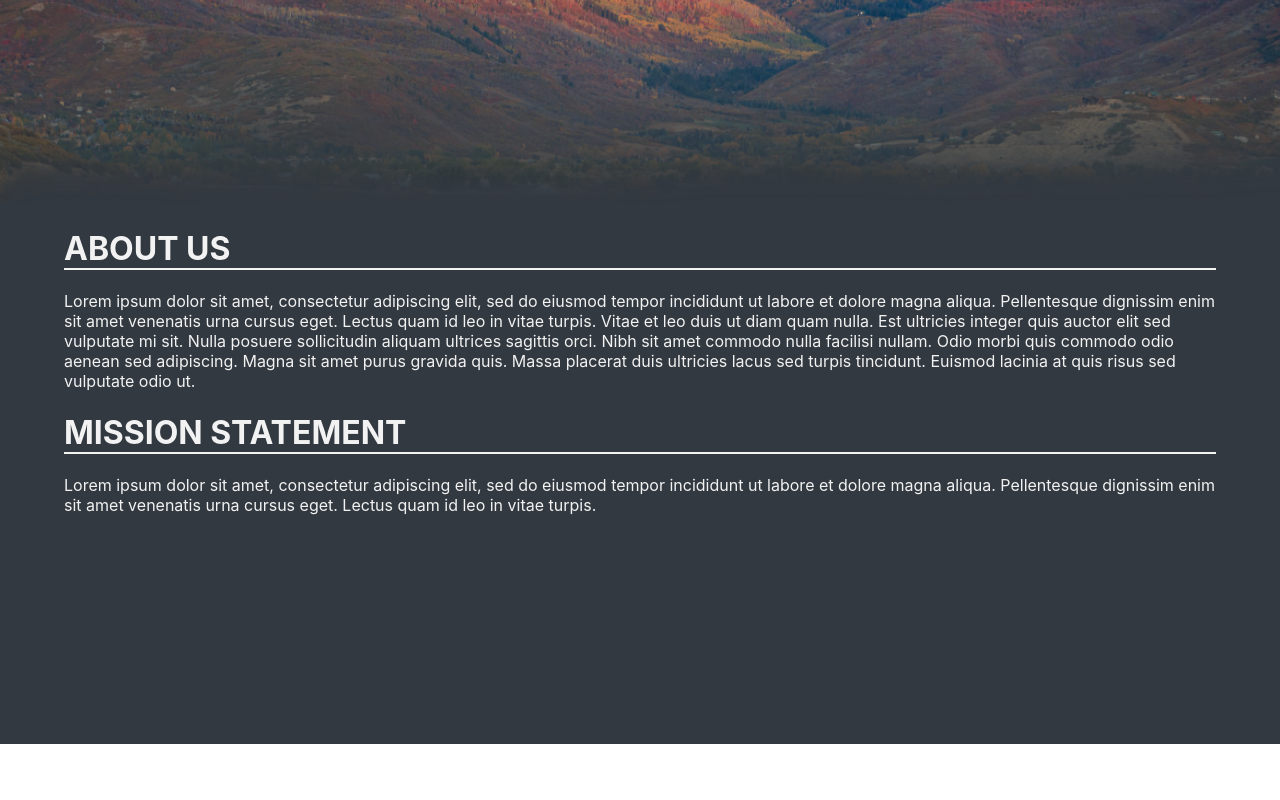
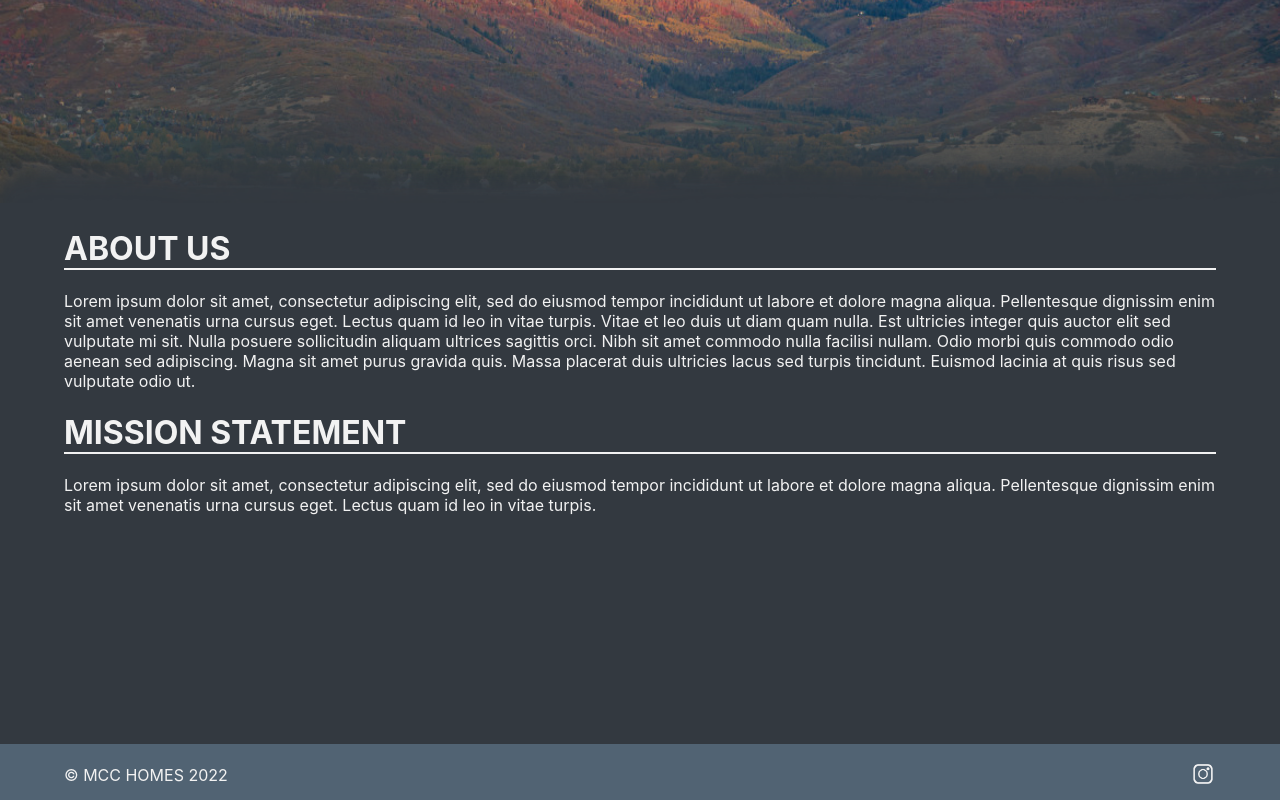
Before and after one commit to auditie/mcc-client, a React (Create React App) app: page /about in a window 1280 px wide. Shown: the part 362-1162 px from the top of the page. Before the commit the page ends 1106 px from the top, so only its background shows below. Built offline with nearby package versions, Linux system fonts and the light colour scheme; a web font is replaced by a local one.

Commit message:
Create footer and initial styling.

```diff
--- a/src/components/PageFooter/PageFooter.js
+++ b/src/components/PageFooter/PageFooter.js
@@ -1,9 +1,16 @@
 import './PageFooter.scss';
+import instaIcon from '../../assets/icons/insta-icon.png';
 
 const PageFooter = () => {
+    let currentYear = new Date().getFullYear();
     return (
         <div className='footer'>
-
+            <div className='footer__text'>
+                <p className='footer__text-copyright'>&copy; MCC HOMES {currentYear}</p>
+            </div>
+            <div className='footer__socials'>
+                <img src={instaIcon} alt='instagram logo' className='footer__socials-insta' />
+            </div>
         </div>
     )
 }
--- a/src/components/PageFooter/PageFooter.scss
+++ b/src/components/PageFooter/PageFooter.scss
@@ -1,3 +1,22 @@
 @use '../../styles/partials/colors' as *;
 @use '../../styles/partials/global' as *;
 @use '../../styles/partials/mixins' as *;
+
+.footer {
+    background-color: $blue-green;
+    height: 3vh;
+    padding: 2vh 5vw;
+    display: flex;
+    flex-direction: row;
+    justify-content: space-between;
+
+    &__text-copyright {
+        margin: 0;
+        margin-top: .6vh;
+        font-size: 1em;
+    }
+
+    &__socials-insta{
+        height: 3.5vh;
+    }
+}
```
Also changed, not shown: src/assets/icons/insta-icon.png (added).
